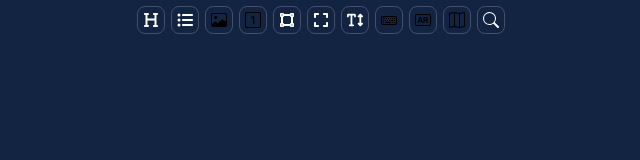
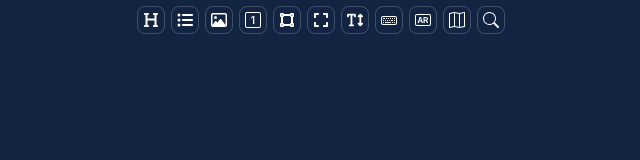
Before and after one commit to AddielQuintero/a11y-testing-toolkit-ext, a React (Vite) app: page / in a window 1280 px wide. Shown: the top 160 px of the page, without its empty margins (319-959 px from the left). Built offline with nearby package versions, Linux system fonts and the light colour scheme.

Commit message:
fix: improve svg, state and TooltipProps on all component

```diff
--- a/src/components/AriaRolesHighlighter.tsx
+++ b/src/components/AriaRolesHighlighter.tsx
@@ -1,14 +1,10 @@
-import { useState } from 'react'
-import { BsBadgeArFill } from 'react-icons/bs'
-import { BsBadgeAr } from 'react-icons/bs'
+import ariaRoles from '../assets/ariaRoles.svg'
 import { CustomButton } from './common/Button'
+import { useLocalStorage } from '../hooks/useLocalStorage.hook'
+import { TooltipProps } from '../types/Tooltip'
 
-interface AriaRolesProps {
-  setTooltipText: (tooltipText: string) => void
-}
-
-export const AriaRolesHighlighter = ({ setTooltipText }: AriaRolesProps) => {
-  const [showAriaRoles, setShowAriaRoles] = useState(false)
+export const AriaRolesHighlighter = ({ setTooltipText }: TooltipProps) => {
+  const [showAriaRoles, setShowAriaRoles, iconClass] = useLocalStorage('AriaRolesActive', false)
 
   const codeToExecute = function(showAriaRoles: boolean) {
     const colors = { aria: '#00F', native: 'red' }
@@ -112,7 +108,11 @@ export const AriaRolesHighlighter = ({ setTooltipText }: AriaRolesProps) => {
       }
 
       if (!element.id) {
-        element.id = 'a11yToolkit-' + Math.random().toString(36).substr(2, 9)
+        element.id =
+          'a11yToolkit-' +
+          Math.random()
+            .toString(36)
+            .substr(2, 9)
       }
 
       if (styleSheet.sheet) {
@@ -254,12 +254,9 @@ export const AriaRolesHighlighter = ({ setTooltipText }: AriaRolesProps) => {
       onMouseEnter={() => setTooltipText('Aria Roles')}
       onMouseLeave={() => setTooltipText('')}
       onClick={handleClick}
+      className={iconClass}
     >
-      {showAriaRoles ? (
-        <BsBadgeArFill className="buttons__icons" />
-      ) : (
-        <BsBadgeAr className="buttons__icons" />
-      )}
+      <img src={ariaRoles} className="svg-icon" alt="Focus Indicator Icon" />
     </CustomButton>
   )
 }
--- a/src/components/AutocompleteHighlighter.tsx
+++ b/src/components/AutocompleteHighlighter.tsx
@@ -1,14 +1,10 @@
-import { useState } from 'react'
-import { BsKeyboardFill } from 'react-icons/bs'
-import { BsKeyboard } from 'react-icons/bs'
+import autoComplete from '../assets/autoComplete.svg'
 import { CustomButton } from './common/Button'
+import { useLocalStorage } from '../hooks/useLocalStorage.hook'
+import { TooltipProps } from '../types/Tooltip'
 
-interface AutocompleteProps {
-  setTooltipText: (tooltipText: string) => void
-}
-
-export const AutocompleteHighlighter = ({ setTooltipText }: AutocompleteProps) => {
-  const [showAutoCompletes, setShowAutoCompletes] = useState<boolean>(false)
+export const AutocompleteHighlighter = ({ setTooltipText }: TooltipProps) => {
+  const [showAutoCompletes, setShowAutoCompletes, iconClass] = useLocalStorage('AutocompleteActive', false)
 
   const codeToExecute = function(showAutoCompletes: boolean) {
     const validAutocompleteValues: string[] = [
@@ -77,7 +73,11 @@ export const AutocompleteHighlighter = ({ setTooltipText }: AutocompleteProps) =
       }
 
       if (!element.id) {
-        element.id = 'a11yToolkit-' + Math.random().toString(36).substr(2, 9)
+        element.id =
+          'a11yToolkit-' +
+          Math.random()
+            .toString(36)
+            .substr(2, 9)
       }
 
       if (styleSheet.sheet) {
@@ -218,12 +218,9 @@ export const AutocompleteHighlighter = ({ setTooltipText }: AutocompleteProps) =
       onMouseEnter={() => setTooltipText('Autocomplete')}
       onMouseLeave={() => setTooltipText('')}
       onClick={handleClick}
+      className={iconClass}
     >
-      {showAutoCompletes ? (
-        <BsKeyboardFill className="buttons__icons" />
-      ) : (
-        <BsKeyboard className="buttons__icons" />
-      )}
+      <img src={autoComplete} className="svg-icon" alt="Heading Icon" />
     </CustomButton>
   )
 }
--- a/src/components/HeadingsHighlighter.tsx
+++ b/src/components/HeadingsHighlighter.tsx
@@ -1,14 +1,11 @@
-import { useState } from 'react'
+// import { useState } from 'react'
 import { CustomButton } from './common/Button'
 import headingIcon from '../assets/headingsIcon.svg'
+import { useLocalStorage } from '../hooks/useLocalStorage.hook'
+import { TooltipProps } from '../types/Tooltip'
 
-interface HeadingsProps {
-  setTooltipText: (tooltipText: string) => void
-}
-
-export const HeadingsHighlighter = ({ setTooltipText }: HeadingsProps) => {
-  const [showHeadings, setShowHeadings] = useState<boolean>(false)
-  const iconClass = showHeadings ? 'svg-active' : 'svg-default'
+export const HeadingsHighlighter = ({ setTooltipText }: TooltipProps) => {
+  const [showHeadings, setShowHeadings, iconClass] = useLocalStorage('HeadingsActive', false)
 
   const codeToExecute = function(showListItems: boolean) {
     const colors = { aria: '#00F', native: 'red' }
--- a/src/components/ImageAltTextHighlighter.tsx
+++ b/src/components/ImageAltTextHighlighter.tsx
@@ -1,13 +1,10 @@
-import { useState } from 'react'
 import { CustomButton } from './common/Button'
-import { BsImage, BsImageFill } from 'react-icons/bs'
+import imageAltText from '../assets/imageAltText.svg'
+import { useLocalStorage } from '../hooks/useLocalStorage.hook'
+import { TooltipProps } from '../types/Tooltip'
 
-interface ImageAltTextProps {
-  setTooltipText: (tooltipText: string) => void
-}
-
-export const ImageAltTextHighlighter = ({ setTooltipText }: ImageAltTextProps) => {
-  const [showImageAltText, setShowImageAltText] = useState<boolean>(false)
+export const ImageAltTextHighlighter = ({ setTooltipText }: TooltipProps) => {
+  const [showImageAltText, setShowImageAltText, iconClass] = useLocalStorage('ImageAltTextActive', false)
 
   const codeToExecute = function(showImageAltText: boolean) {
     const colors = { aria: '#00F', native: 'red' }
@@ -23,7 +20,11 @@ export const ImageAltTextHighlighter = ({ setTooltipText }: ImageAltTextProps) =
       }
 
       if (!element.id) {
-        element.id = 'a11yToolkit-' + Math.random().toString(36).substr(2, 9)
+        element.id =
+          'a11yToolkit-' +
+          Math.random()
+            .toString(36)
+            .substr(2, 9)
       }
 
       if (styleSheet.sheet) {
@@ -131,8 +132,9 @@ export const ImageAltTextHighlighter = ({ setTooltipText }: ImageAltTextProps) =
       onMouseEnter={() => setTooltipText('Image alt text')}
       onMouseLeave={() => setTooltipText('')}
       onClick={handleClick}
+      className={iconClass}
     >
-      {showImageAltText ? <BsImageFill className="buttons__icons" /> : <BsImage className="buttons__icons" />}
+      <img src={imageAltText} className="svg-icon" alt="Heading Icon" />
     </CustomButton>
   )
 }
--- a/src/components/LandMarksHighlighter.tsx
+++ b/src/components/LandMarksHighlighter.tsx
@@ -1,14 +1,10 @@
-import { useState } from 'react'
-import { BsMapFill } from 'react-icons/bs'
-import { BsMap } from 'react-icons/bs'
+import landMarks from '../assets/landMarks.svg'
 import { CustomButton } from './common/Button'
+import { useLocalStorage } from '../hooks/useLocalStorage.hook'
+import { TooltipProps } from '../types/Tooltip'
 
-interface LandMarksProps {
-  setTooltipText: (tooltipText: string) => void
-}
-
-export const LandMarksHighlighter = ({ setTooltipText }: LandMarksProps) => {
-  const [showLandMarks, setShowLandMarks] = useState(false)
+export const LandMarksHighlighter = ({ setTooltipText }: TooltipProps) => {
+  const [showLandMarks, setShowLandMarks, iconClass] = useLocalStorage('LandMarksActive', false)
 
   const codeToExecute = function(showLandMarks: boolean) {
     const landmarksNative = [
@@ -148,8 +144,9 @@ export const LandMarksHighlighter = ({ setTooltipText }: LandMarksProps) => {
       onMouseEnter={() => setTooltipText('Land Marks')}
       onMouseLeave={() => setTooltipText('')}
       onClick={handleClick}
+      className={iconClass}
     >
-      {showLandMarks ? <BsMapFill className="buttons__icons" /> : <BsMap className="buttons__icons" />}
+      <img src={landMarks} className="svg-icon" alt="Focus Indicator Icon" />
     </CustomButton>
   )
 }
--- a/src/components/ListItemsHighlighter.tsx
+++ b/src/components/ListItemsHighlighter.tsx
@@ -1,15 +1,10 @@
-import { useState } from 'react'
 import { CustomButton } from './common/Button'
 import listItem from '../assets/listItem.svg'
+import { useLocalStorage } from '../hooks/useLocalStorage.hook'
+import { TooltipProps } from '../types/Tooltip'
 
-interface ListItemsProps {
-  setTooltipText: (tooltipText: string) => void
-}
-
-export const ListItemsHighlighter = ({ setTooltipText }: ListItemsProps) => {
-  const [showListItems, setShowListItems] = useState<boolean>(false)
-
-  const iconClass = showListItems ? 'svg-active' : 'svg-default'
+export const ListItemsHighlighter = ({ setTooltipText }: TooltipProps) => {
+  const [showListItems, setShowListItems, iconClass] = useLocalStorage('ListItemsActive', false)
 
   const codeToExecute = function(showListItems: boolean) {
     const colors = { aria: '#00F', native: 'red' }
@@ -27,7 +22,11 @@ export const ListItemsHighlighter = ({ setTooltipText }: ListItemsProps) => {
       }
 
       if (!element.id) {
-        element.id = 'a11yToolkit-' + Math.random().toString(36).substr(2, 9)
+        element.id =
+          'a11yToolkit-' +
+          Math.random()
+            .toString(36)
+            .substr(2, 9)
       }
 
       if (styleSheet.sheet) {
--- a/src/components/TabIndexHighlighter.tsx
+++ b/src/components/TabIndexHighlighter.tsx
@@ -1,14 +1,10 @@
-import { useState } from 'react'
-import { Bs1SquareFill } from 'react-icons/bs'
-import { Bs1Square } from 'react-icons/bs'
+import tabIndex from '../assets/tabIndex.svg'
 import { CustomButton } from './common/Button'
+import { useLocalStorage } from '../hooks/useLocalStorage.hook'
+import { TooltipProps } from '../types/Tooltip'
 
-interface TabIndexProps {
-  setTooltipText: (tooltipText: string) => void;
-}
-
-export const TabIndexHighlighter = ({ setTooltipText }: TabIndexProps) => {
-  const [showTabIndexes, setShowTabIndexes] = useState(false)
+export const TabIndexHighlighter = ({ setTooltipText }: TooltipProps) => {
+  const [showTabIndexes, setShowTabIndexes, iconClass] = useLocalStorage('TabIndexActive', false)
 
   const codeToExecute = function(showTabIndexes: boolean) {
     const removeIndicators = () => {
@@ -39,7 +35,7 @@ export const TabIndexHighlighter = ({ setTooltipText }: TabIndexProps) => {
           span.innerText = valueTabIndex
 
           const numericValueTabIndex = parseInt(valueTabIndex, 10)
-          if (numericValueTabIndex > 1) {
+          if (numericValueTabIndex >= 1) {
             span.innerText += '⚠️'
           }
 
@@ -78,12 +74,9 @@ export const TabIndexHighlighter = ({ setTooltipText }: TabIndexProps) => {
       onMouseEnter={() => setTooltipText('Tab Index')}
       onMouseLeave={() => setTooltipText('')}
       onClick={handleClick}
+      className={iconClass}
     >
-      {showTabIndexes ? (
-        <Bs1SquareFill className="buttons__icons" />
-      ) : (
-        <Bs1Square className="buttons__icons" />
-      )}
+      <img src={tabIndex} className="svg-icon" alt="Focus Indicator Icon" />
     </CustomButton>
   )
 }
--- a/src/components/TargetSize.tsx
+++ b/src/components/TargetSize.tsx
@@ -1,6 +1,7 @@
-import { useState } from 'react'
 import { CustomButton } from './common/Button'
-import { BsSearch } from 'react-icons/bs'
+import targetSize from '../assets/targetSize.svg'
+import { useLocalStorage } from '../hooks/useLocalStorage.hook'
+import { TooltipProps } from '../types/Tooltip'
 
 declare global {
   interface Window {
@@ -11,13 +12,8 @@ declare global {
 
 window.showTooltip = false
 
-interface TargetSizeProps {
-  setTooltipText: (tooltipText: string) => void
-}
-
-export const TargetSize = ({ setTooltipText }: TargetSizeProps) => {
-  const [isActive, setIsActive] = useState<boolean>(false)
-  const iconClass = isActive ? 'icon-active' : 'icon-default'
+export const TargetSize = ({ setTooltipText }: TooltipProps) => {
+  const [isActive, setIsActive, iconClass] = useLocalStorage('TargetSizeActive', false)
 
   const codeToExecute = (isActive: boolean) => {
     let currentElement: HTMLElement | null = null
@@ -60,6 +56,7 @@ export const TargetSize = ({ setTooltipText }: TargetSizeProps) => {
     }
 
     window.handleMouseOver = (event: MouseEvent) => {
+      console.log('🚀  event:', event)
       if (!window.showTooltip) return
       const element = event.target as HTMLElement
       if (element !== currentElement) {
@@ -173,8 +170,9 @@ export const TargetSize = ({ setTooltipText }: TargetSizeProps) => {
       onMouseEnter={() => setTooltipText('Target Size')}
       onMouseLeave={() => setTooltipText('')}
       onClick={handleClick}
+      className={iconClass}
     >
-      <BsSearch className={iconClass} />
+      <img src={targetSize} className="svg-icon" alt="Heading Icon" />
     </CustomButton>
   )
 }
--- a/src/sass/_toolkit.scss
+++ b/src/sass/_toolkit.scss
@@ -17,8 +17,16 @@
   background-color: transparent;
 }
 
+.svg-default {
+  background-color: transparent;
+}
+
 .svg-active .svg-icon {
   filter: invert(0);
+  background-color: white;
+}
+
+.svg-active {
   background-color: white;
 }
 
--- a/src/sass/common/_button.scss
+++ b/src/sass/common/_button.scss
@@ -2,30 +2,26 @@ button {
   display: flex;
   padding: 0.3rem;
   border-radius: 0.5rem;
-  // border: 1px solid transparent;
   border: 1px solid rgba(255, 255, 255, 0.2);
   outline: none;
   font-size: 1rem;
   font-weight: 500;
   font-family: inherit;
   background-color: transparent;
-  // cursor: pointer;
+  cursor: pointer;
   // transition: border-color 0.25s;
   transition: border 0.25s, outline 0.25s;
 
   &:hover {
-    // border-color: #fff;
     border: 1px solid #fff;
-    outline: none;
   }
 
-  &:focus,
-  &:active,
-  &:focus-visible {
-    // outline: 1px auto -webkit-focus-ring-color;
-    outline: 1px solid #fff
-    // background-color: #fff;
-  }
+  // &:focus,
+  // &:active,
+  // &:focus-visible {
+  // outline: 1px solid #fff;
+  // background-color: #fff;
+  // }
 
   &.buttons__icons {
     font-size: 1.25rem;
--- /dev/null
+++ b/src/types/Tooltip.tsx
@@ -0,0 +1,3 @@
+export interface TooltipProps {
+  setTooltipText: (tooltipText: string) => void
+}
```
